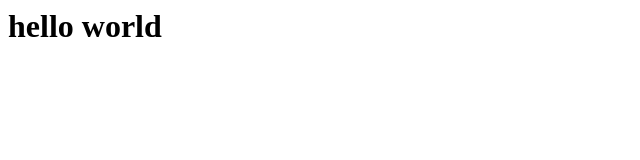
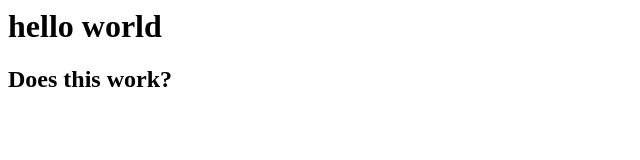
Before and after one commit to 6859-sp21/a4-us_national_parks, a plain HTML site: page index.html in a window 1280 px wide. Shown: the whole page, without its empty margins (0-640 px from the left). Drawn offline with Linux system fonts and the light colour scheme.

Commit message:
Update index.html

```diff
--- a/index.html
+++ b/index.html
@@ -1 +1,3 @@
 <h1>hello world</h1>
+
+<h2>Does this work?</h2>
```
